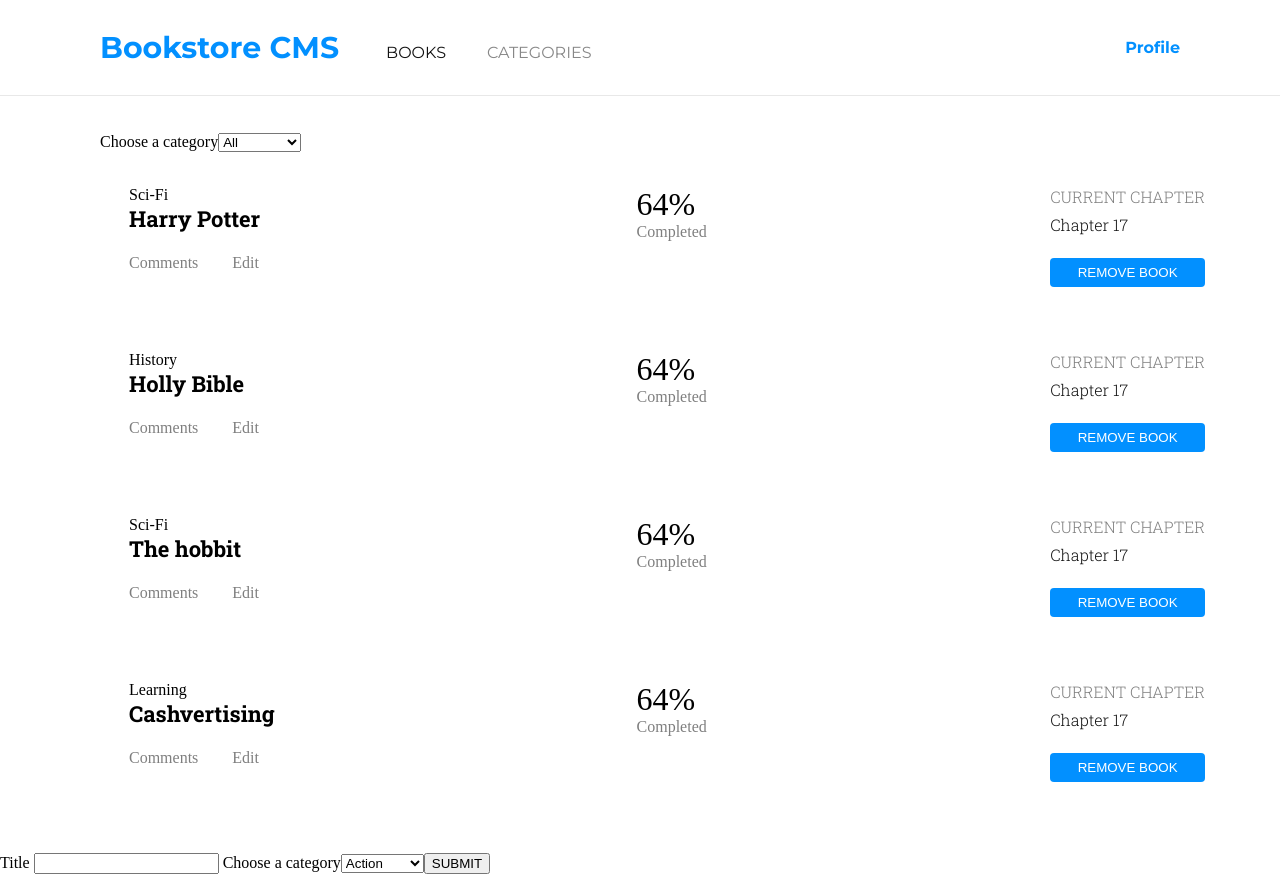
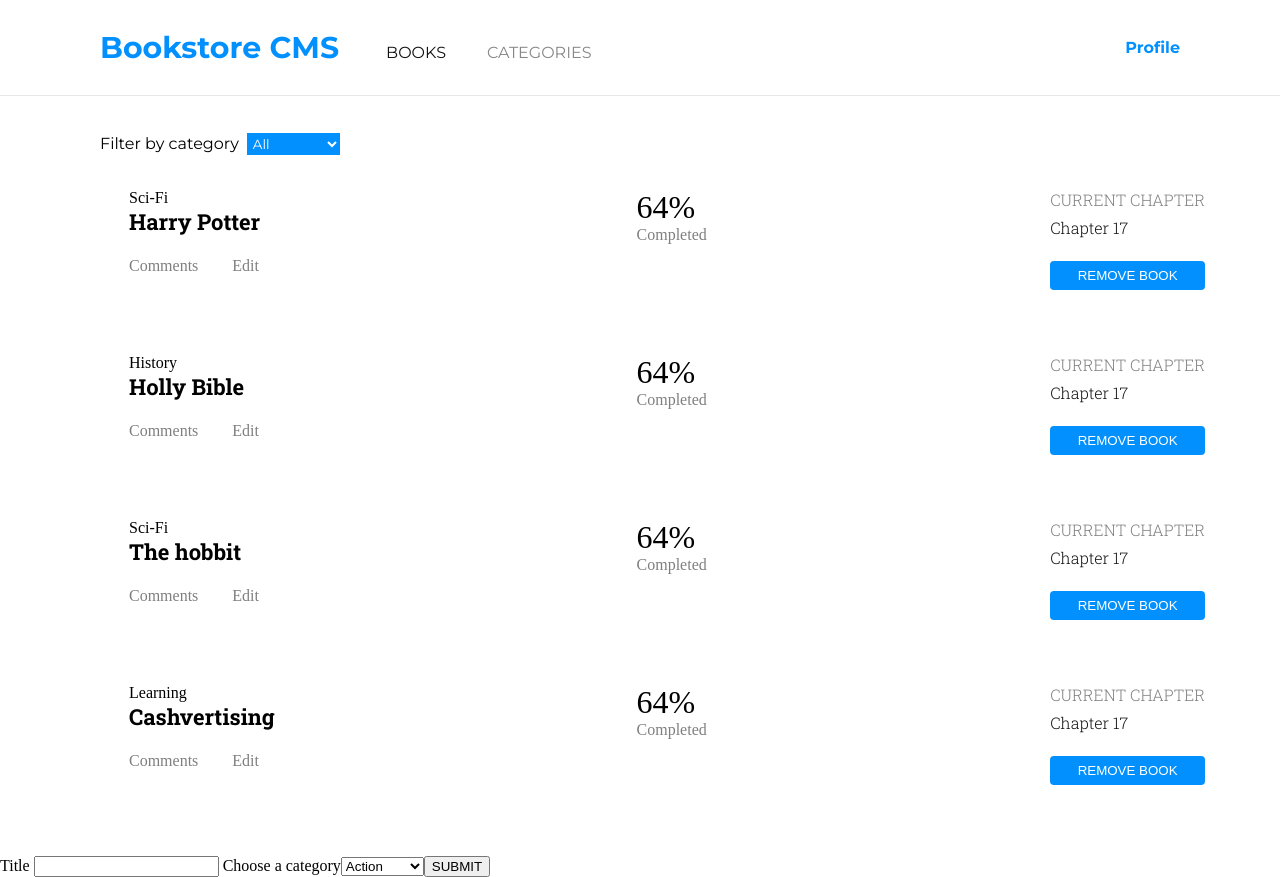
Before and after one commit to xtrmdarc/bookstore-cms, a React (Create React App) app: page / in a window 1280 px wide. Built offline with nearby package versions, Linux system fonts and the light colour scheme.

Commit message:
Style categoryFilter component

```diff
--- a/src/components/CategoryFilter.js
+++ b/src/components/CategoryFilter.js
@@ -27,8 +27,8 @@ class CategoryFilter extends React.Component {
       'Sci-Fi',
     ];
     return (
-      <label htmlFor="categories">
-        Choose a category
+      <label className="categoryFilter" htmlFor="categories">
+        Filter by category
         <select
           value={category}
           name="category"
--- a/src/index.scss
+++ b/src/index.scss
@@ -3,6 +3,16 @@
 $brandColor: #0290ff;
 $blackTree: #121212;
 $headerBorderColor: #e8e8e8;
+$generalPadding: 37px 100px;
+
+@mixin selectBox {
+  font-family: 'Montserrat', sans-serif;
+  margin-left: 8px;
+  background: $brandColor;
+  color: white;
+  border: none;
+  padding: 2px;
+}
 
 * {
   box-sizing: content-box;
@@ -54,7 +64,14 @@ header {
 }
 
 .listBookTableContainer {
-  padding: 37px 100px;
+  padding: $generalPadding;
+
+  .categoryFilter {
+    font-family: 'Montserrat', sans-serif;
+    select {
+     @include selectBox;
+    }
+  }
 }
 
 .bookListTable {
```
